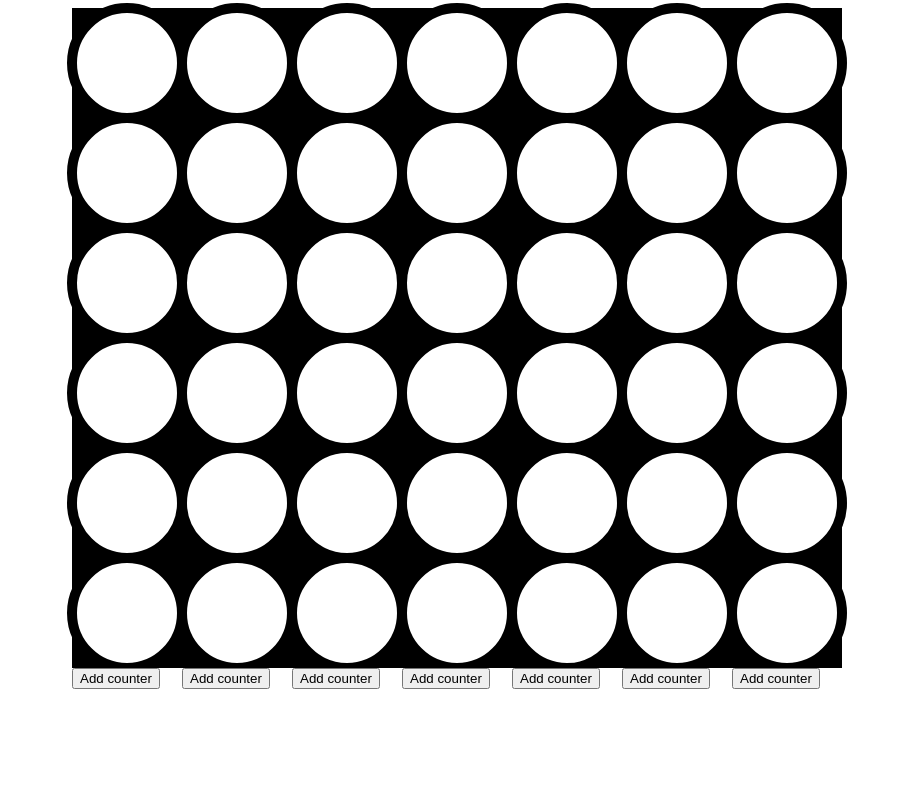
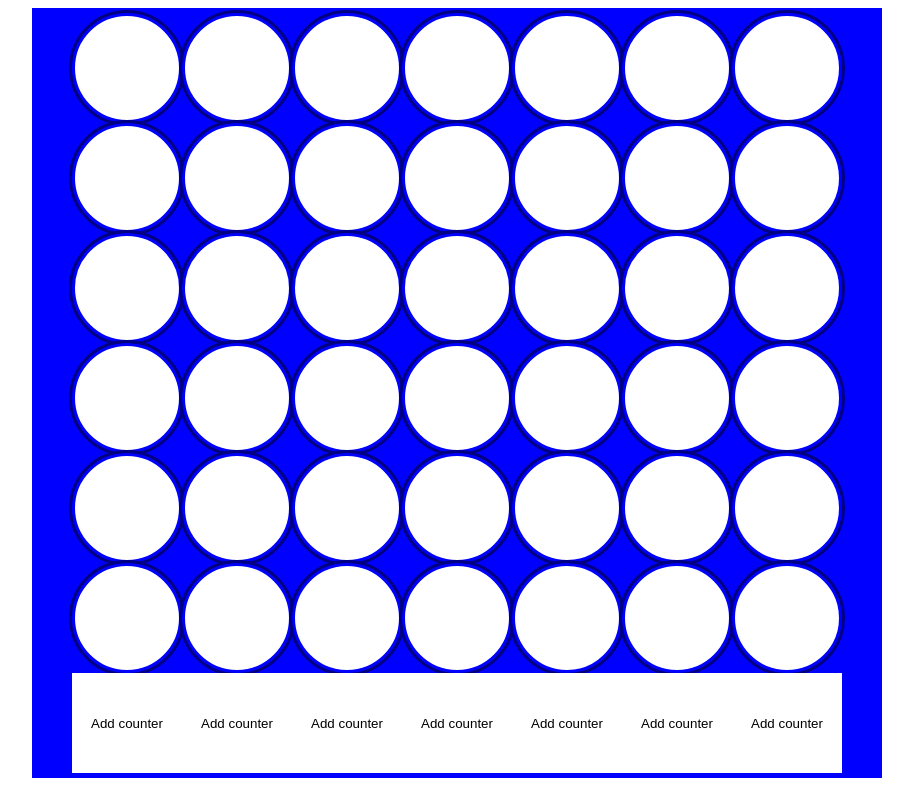
Before and after one commit to fxlmo/connect-4, a Flask app: page /game in a window 1280 px wide. Shown: the whole page, without its empty margins (183-1096 px from the left). Run offline with Flask 2, Linux system fonts and the light colour scheme.

Commit message:
resolve merge

```diff
--- a/flaskr/static/main.css
+++ b/flaskr/static/main.css
@@ -2,30 +2,52 @@
     display: grid;
     grid-template-columns: repeat(7, 110px);
     grid-template-rows: repeat(6, 110px);
-    width: 770px;
-    height: 660px;
+    width: 850px;
+    height: 770px;
     margin: 0 auto;
     justify-content: center;
-    background-color: black;
+    align-content: center;
+    background-color: blue;
 }
 
 .cell-0{
-    border:5px solid black;
+    border:3px solid blue;
     background-color: white;
+    border-spacing: 3px;
     border-radius: 50%;
-    outline:  5px solid black;
+    outline:  3px solid navy;
 }
 
 .cell-2{
-    border:5px solid black;
+    border:3px solid blue;
     background-color: yellow;
+    border-spacing: 3px;
     border-radius: 50%;
-    outline:  5px solid black;
+    outline:  3px solid navy;
 }
 
 .cell-1{
-    border:5px solid black;
+    border:3px solid blue;
     background-color: red;
+    border-spacing: 3px;
     border-radius: 50%;
-    outline:  5px solid black;
+    outline:  3px solid navy;
 }
+
+.add {
+    height: 100px;
+    width: 110px;
+    align-content: center;
+    justify-content: center;
+    border: none !important;
+    background: white;
+}
+
+.add:hover {
+    background: cornflowerblue;
+}
+
+.new-game {
+    height: 200px;
+    width: 100px;
+}
--- a/flaskr/templates/index.html
+++ b/flaskr/templates/index.html
@@ -14,13 +14,13 @@
         {% for i in range(column_full | length) %}
             <form method = post action = "/game">
             {% if not column_full[i] %}
-                <button name="column" type="submit" enabled value={{i}}>Add counter</button>
+                <button name="column" type="submit" class = "add" enabled value={{i}}>Add counter</button>
             {% else %}
-                <button name="column" type="submit" disabled value={{i}}>Add counter</button>
+                <button name="column" type="submit" class = "add" disabled value={{i}}>Add counter</button>
             {% endif %}
             </form>
         {% endfor %}
-
+    </div>
     {% if gamestate == 1 %}
         <div>
             Red win!
@@ -36,7 +36,7 @@
     {% endif %}
     {% if gamestate > 0 %}
         <form method = post action = "/game">
-            <button name="new-game" value="True" type="submit">New game</button>
+            <button name="new-game" value="True" class="new-game" type="submit">New game</button>
         </form>
     {% endif %}
 
```
